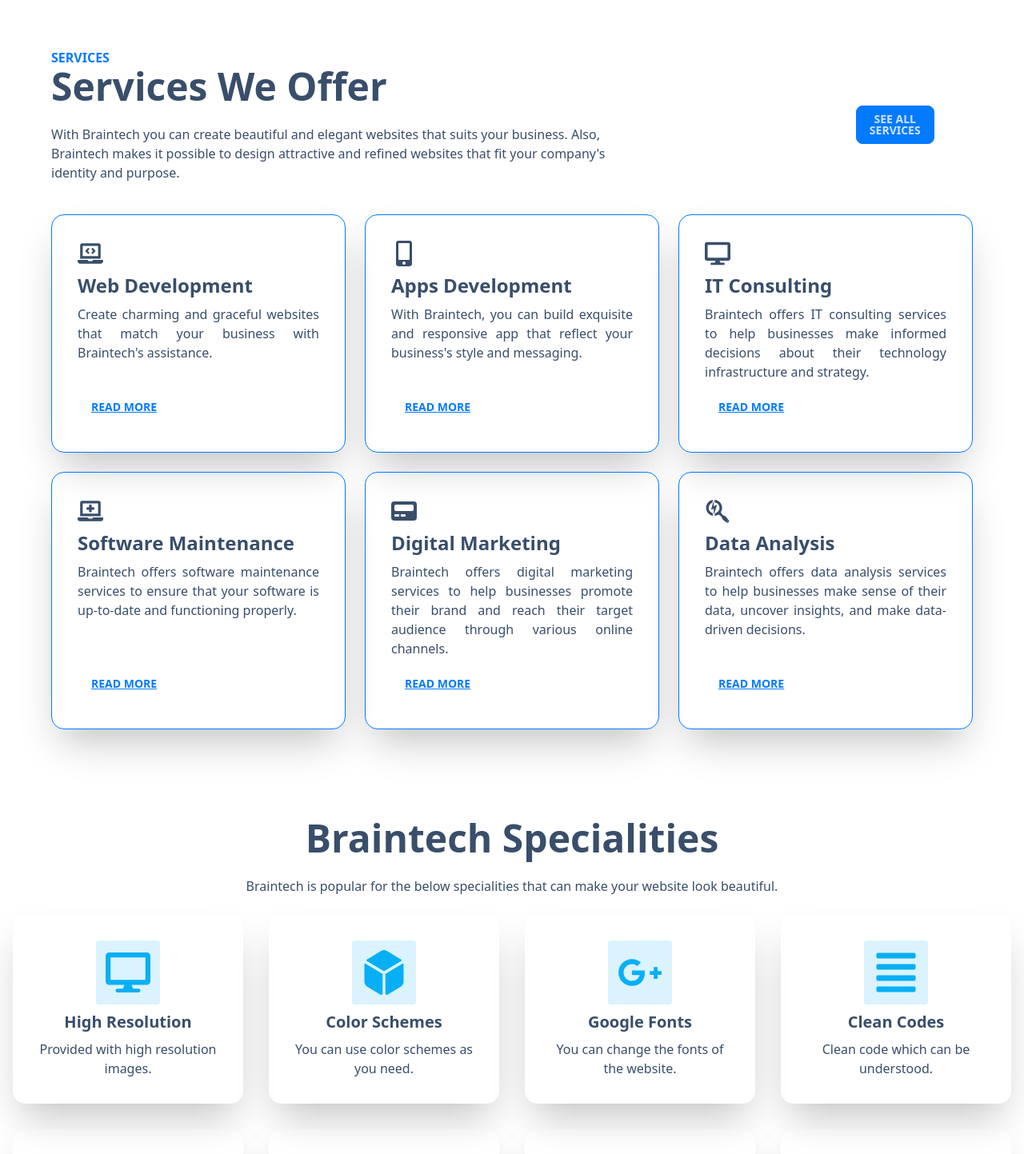
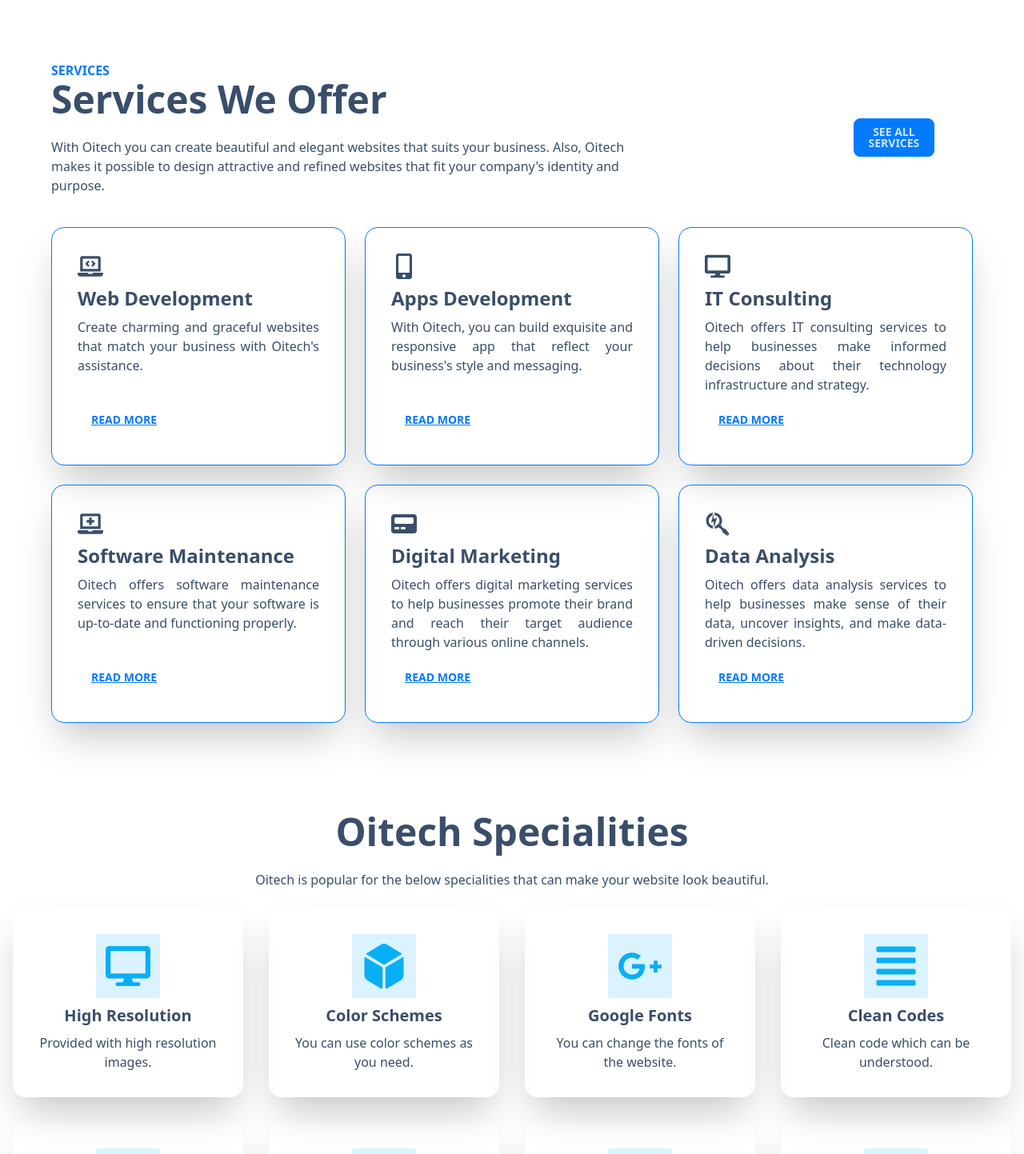
Before and after one commit to saifur2233/Oitech, a React (Create React App) app: page / in a window 1280 px wide. Shown: the part 820-2263 px from the top of the page at 80% size. Built offline with nearby package versions, Linux system fonts and the light colour scheme.

Commit message:
logo changes added

```diff
--- a/src/Pages/Contact/Contact.js
+++ b/src/Pages/Contact/Contact.js
@@ -131,7 +131,7 @@
           <div className="">
             <h1 className="text-5xl font-bold">Get In Touch</h1>
             <p className="py-3 px-20">
-              Getting in touch with Braintech would involve reaching out to them
+              Getting in touch with Oitech would involve reaching out to them
               through one or more of their contact channels, such as their
               website, email, phone number, or social media profiles.
             </p>
--- a/src/Pages/Home/QuestionSection.js
+++ b/src/Pages/Home/QuestionSection.js
@@ -9,7 +9,7 @@
             Have Any Questions? Let's Answer Them
           </h1>
           <p className="py-6">
-            Braintech empowers you to design stunning and sophisticated websites
+            Oitech empowers you to design stunning and sophisticated websites
             that align with the unique needs of your business.
           </p>
           <form>
--- a/src/Pages/Home/ServiceSection.js
+++ b/src/Pages/Home/ServiceSection.js
@@ -18,8 +18,8 @@
             <p className="font-bold text-primary">SERVICES</p>
             <h1 className="text-5xl font-bold">Services We Offer</h1>
             <p className="py-6 w-3/4">
-              With Braintech you can create beautiful and elegant websites that
-              suits your business. Also, Braintech makes it possible to design
+              With Oitech you can create beautiful and elegant websites that
+              suits your business. Also, Oitech makes it possible to design
               attractive and refined websites that fit your company's identity
               and purpose.
             </p>
@@ -38,7 +38,7 @@
             <h2 className="card-title text-2xl font-bold">Web Development</h2>
             <p className="text-justify">
               Create charming and graceful websites that match your business
-              with Braintech's assistance.
+              with Oitech's assistance.
             </p>
             <div className="card-actions justify-start">
               <button className="btn btn-link hover:text-white">
@@ -52,7 +52,7 @@
             <FaMobileAlt size={"2em"}></FaMobileAlt>
             <h2 className="card-title text-2xl font-bold">Apps Development</h2>
             <p className="text-justify">
-              With Braintech, you can build exquisite and responsive app that
+              With Oitech, you can build exquisite and responsive app that
               reflect your business's style and messaging.
             </p>
             <div className="card-actions justify-start">
@@ -67,7 +67,7 @@
             <FaDesktop size={"2em"}></FaDesktop>
             <h2 className="card-title text-2xl font-bold">IT Consulting</h2>
             <p className="text-justify">
-              Braintech offers IT consulting services to help businesses make
+              Oitech offers IT consulting services to help businesses make
               informed decisions about their technology infrastructure and
               strategy.
             </p>
@@ -86,7 +86,7 @@
               Software Maintenance
             </h2>
             <p className="text-justify">
-              Braintech offers software maintenance services to ensure that your
+              Oitech offers software maintenance services to ensure that your
               software is up-to-date and functioning properly.
             </p>
             <div className="card-actions justify-start">
@@ -101,7 +101,7 @@
             <FaPager size={"2em"}></FaPager>
             <h2 className="card-title text-2xl font-bold">Digital Marketing</h2>
             <p className="text-justify">
-              Braintech offers digital marketing services to help businesses
+              Oitech offers digital marketing services to help businesses
               promote their brand and reach their target audience through
               various online channels.
             </p>
@@ -117,9 +117,8 @@
             <FaSearchengin size={"2em"}></FaSearchengin>
             <h2 className="card-title text-2xl font-bold">Data Analysis</h2>
             <p className="text-justify">
-              Braintech offers data analysis services to help businesses make
-              sense of their data, uncover insights, and make data-driven
-              decisions.
+              Oitech offers data analysis services to help businesses make sense
+              of their data, uncover insights, and make data-driven decisions.
             </p>
             <div className="card-actions justify-start">
               <button className="btn btn-link hover:text-white">
--- a/src/Pages/Home/SpecialitiesSection.js
+++ b/src/Pages/Home/SpecialitiesSection.js
@@ -15,9 +15,9 @@
     <div className="hero py-12">
       <div className="hero-content text-center">
         <div className="">
-          <h1 className="text-5xl font-bold">Braintech Specialities</h1>
+          <h1 className="text-5xl font-bold">Oitech Specialities</h1>
           <p className="py-6">
-            Braintech is popular for the below specialities that can make your
+            Oitech is popular for the below specialities that can make your
             website look beautiful.
           </p>
           <div className="grid gap-8 grid-cols-1 md:grid-cols-2 lg:grid-cols-4">
--- a/src/Pages/Portfolio/Portfolio.js
+++ b/src/Pages/Portfolio/Portfolio.js
@@ -9,7 +9,7 @@
         <div className="">
           <h1 className="text-5xl font-bold">Awesome Portfolio</h1>
           <p className="py-6">
-            Braintech harmonious design and super clean looks will make your
+            Oitech harmonious design and super clean looks will make your
             website look beautiful and elegant. It makes your creation look
             good.
           </p>
--- a/src/Pages/Service/Services.js
+++ b/src/Pages/Service/Services.js
@@ -15,9 +15,9 @@
         <div className="">
           <h1 className="text-5xl font-bold">Services We Offer</h1>
           <p className="py-6">
-            With Braintech you can create beautiful and elegant websites that
-            suits your business. Create charming and graceful websites that
-            match your business with Braintech's assistance.
+            With Oitech you can create beautiful and elegant websites that suits
+            your business. Create charming and graceful websites that match your
+            business with Oitech's assistance.
           </p>
           <div className="grid gap-6 grid-cols-1 md:grid-cols-2 lg:grid-cols-3 lg:px-16">
             <div className="card shadow-2xl card-bordered border-primary hover:bg-primary hover:text-white">
@@ -28,7 +28,7 @@
                 </h2>
                 <p className="text-justify">
                   Create charming and graceful websites that match your business
-                  with Braintech's assistance.
+                  with Oitech's assistance.
                 </p>
                 <div className="card-actions justify-start">
                   <button className="btn btn-link hover:text-white">
@@ -44,8 +44,8 @@
                   Apps Development
                 </h2>
                 <p className="text-justify">
-                  With Braintech, you can build exquisite and responsive app
-                  that reflect your business's style and messaging.
+                  With Oitech, you can build exquisite and responsive app that
+                  reflect your business's style and messaging.
                 </p>
                 <div className="card-actions justify-start">
                   <button className="btn btn-link hover:text-white">
@@ -59,9 +59,9 @@
                 <FaDesktop size={"2em"}></FaDesktop>
                 <h2 className="card-title text-2xl font-bold">IT Consulting</h2>
                 <p className="text-justify">
-                  Braintech offers IT consulting services to help businesses
-                  make informed decisions about their technology infrastructure
-                  and strategy.
+                  Oitech offers IT consulting services to help businesses make
+                  informed decisions about their technology infrastructure and
+                  strategy.
                 </p>
                 <div className="card-actions justify-start">
                   <button className="btn btn-link hover:text-white">
@@ -78,7 +78,7 @@
                   Software Maintenance
                 </h2>
                 <p className="text-justify">
-                  Braintech offers software maintenance services to ensure that
+                  Oitech offers software maintenance services to ensure that
                   your software is up-to-date and functioning properly.
                 </p>
                 <div className="card-actions justify-start">
@@ -95,7 +95,7 @@
                   Digital Marketing
                 </h2>
                 <p className="text-justify">
-                  Braintech offers digital marketing services to help businesses
+                  Oitech offers digital marketing services to help businesses
                   promote their brand and reach their target audience through
                   various online channels.
                 </p>
@@ -111,9 +111,9 @@
                 <FaSearchengin size={"2em"}></FaSearchengin>
                 <h2 className="card-title text-2xl font-bold">Data Analysis</h2>
                 <p className="text-justify">
-                  Braintech offers data analysis services to help businesses
-                  make sense of their data, uncover insights, and make
-                  data-driven decisions.
+                  Oitech offers data analysis services to help businesses make
+                  sense of their data, uncover insights, and make data-driven
+                  decisions.
                 </p>
                 <div className="card-actions justify-start">
                   <button className="btn btn-link hover:text-white">
--- a/src/Shared/Header/Header.js
+++ b/src/Shared/Header/Header.js
@@ -60,7 +60,7 @@
   );
   return (
     <div className="navbar bg-primary">
-      <div className="navbar-start">
+      <div className="navbar-start py-2">
         <div className="dropdown">
           <label tabIndex={0} className="btn btn-ghost lg:hidden">
             <svg
@@ -89,7 +89,7 @@
           to={"/"}
           className="btn btn-ghost normal-case text-xl font-bold text-white"
         >
-          <img src="https://i.ibb.co/51wDkMN/logo.png" width="200" alt="logo" />
+          <img src="https://i.ibb.co/KbRptJq/oitech-logo.png" alt="logo" />
         </Link>
       </div>
       <div className="navbar-center hidden lg:flex">
```
Also changed, not shown: src/Pages/Home/CompareServiceSection.js (+6 -6 lines), src/Shared/Footer/Footer.js (+4 -9 lines).
